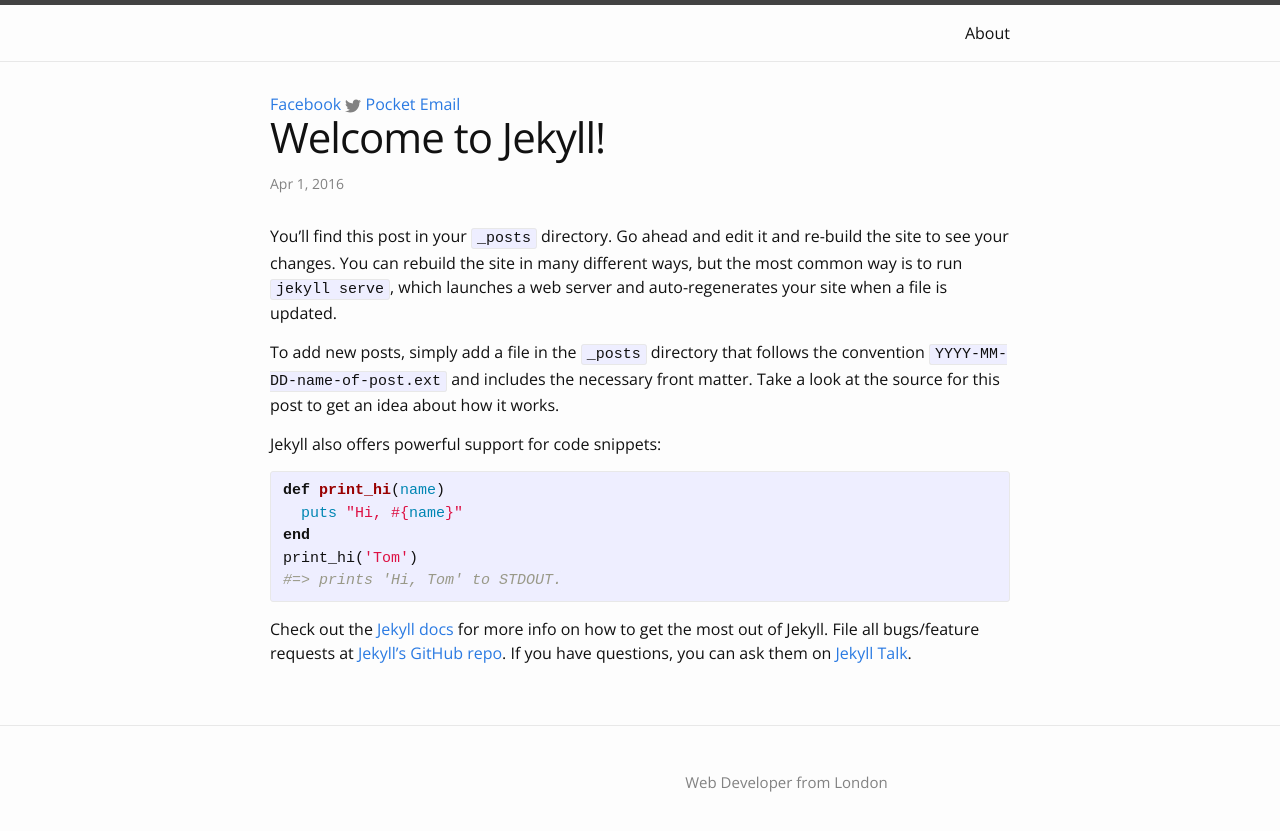
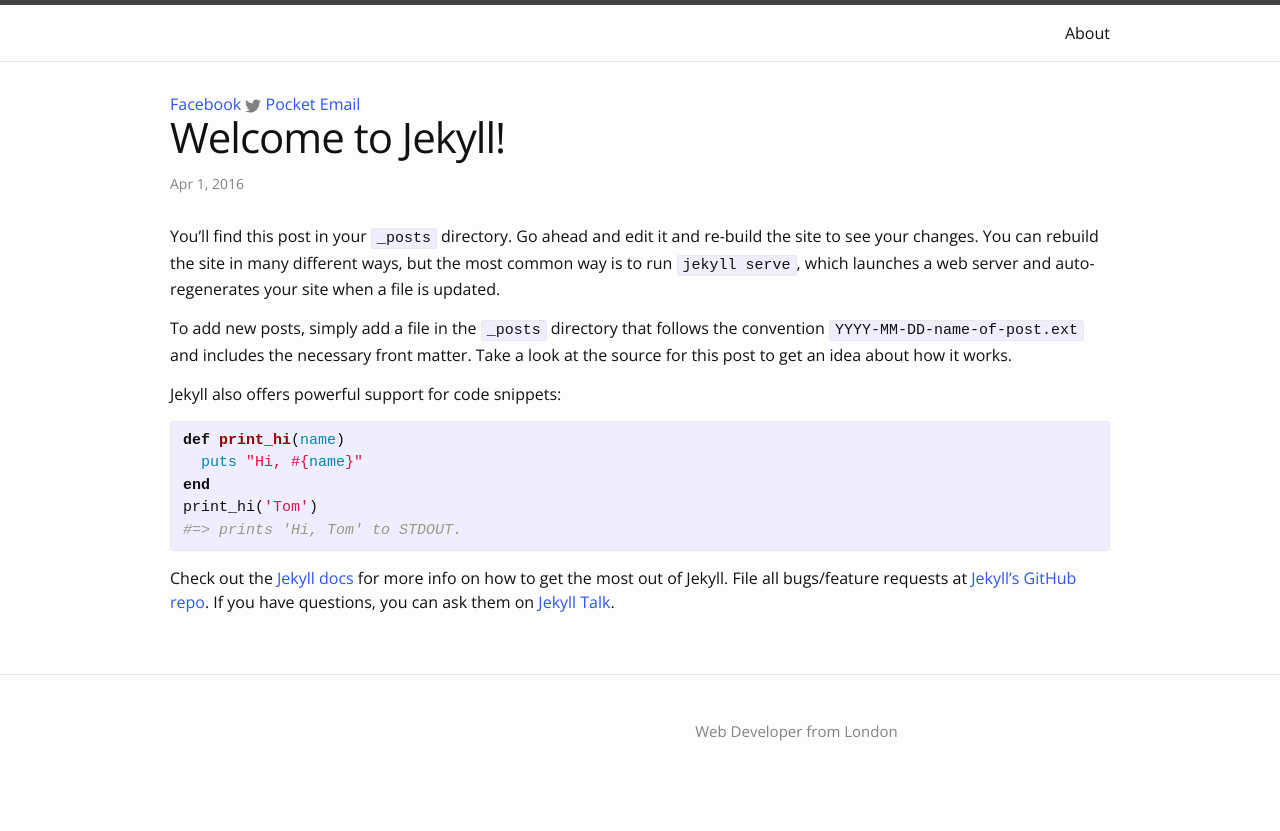
Before and after one commit to andywd7/andywd7.github.com, a Jekyll site: the page built from _posts/2016-04-01-welcome-to-jekyll.markdown, in a window 1280 px wide. Shown: the top 831 px of the page. Built offline with Jekyll 4.4.1, drawn with Linux system fonts in a browser that asks for light colours.

Commit message:
Update main.scss

```diff
--- a/css/main.scss
+++ b/css/main.scss
@@ -16,14 +16,17 @@
 
 $text-color:       #111;
 $background-color: #fdfdfd;
-$brand-color:      #2a7ae2;
+$brand-color:      #2d55f0;
+
+$brand-black:      #25292c;
+$brand-grey:       #f9f9fb;
 
 $grey-color:       #828282;
 $grey-color-light: lighten($grey-color, 40%);
 $grey-color-dark:  darken($grey-color, 25%);
 
 // Width of the content area
-$content-width:    800px;
+$content-width:    1000px;
 
 $on-palm:          600px;
 $on-laptop:        800px;
```
